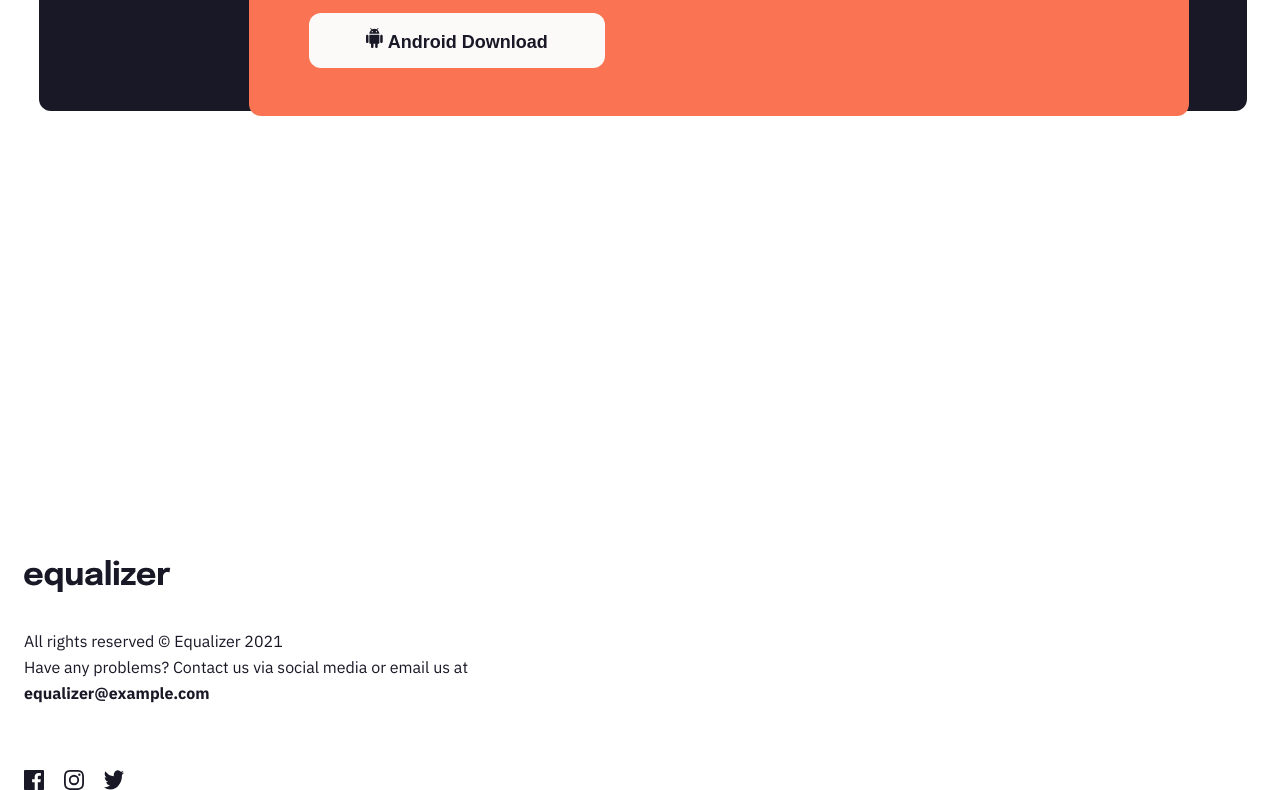
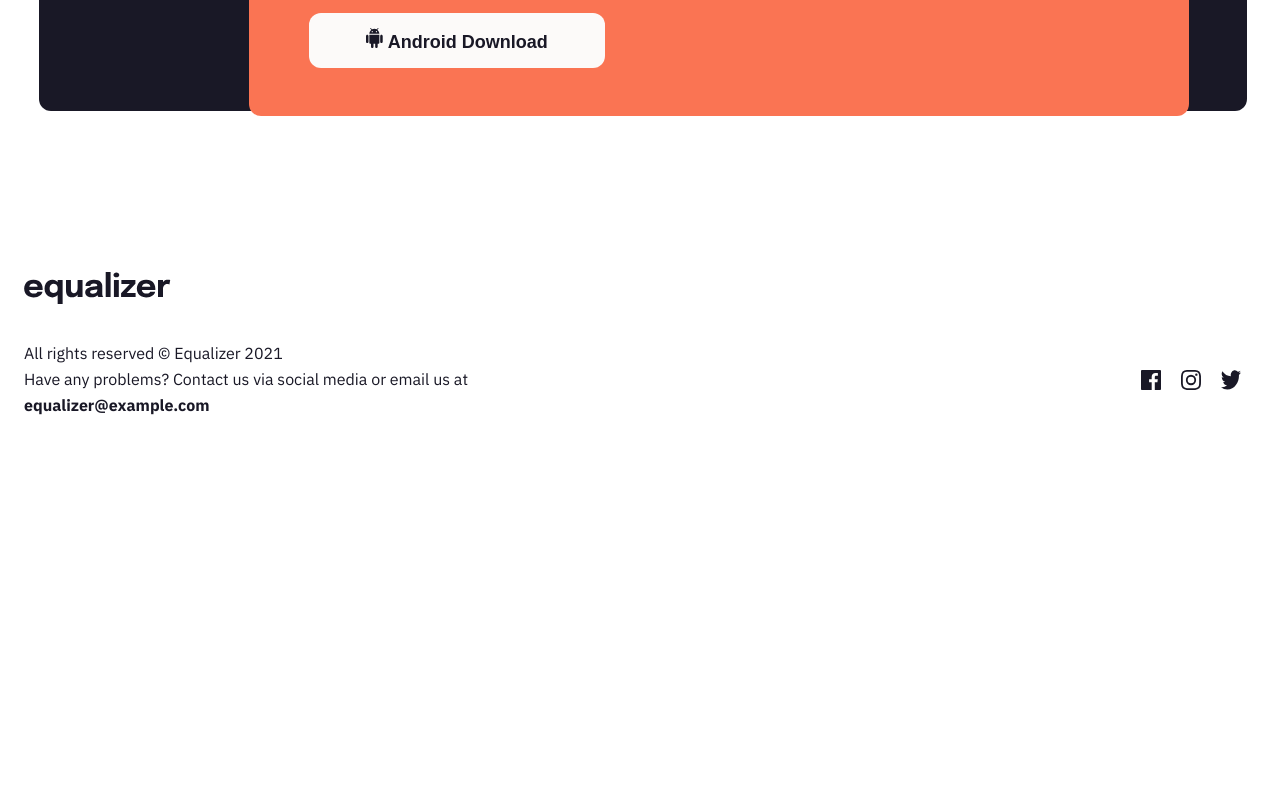
Before and after one commit to awesomeCoding999/frontend-mentor-Equalizer-page, a plain HTML site: page index.html in a window 1280 px wide. Shown: the part 1120-1910 px from the top of the page. After the commit the page ends 1602 px from the top, so only its background shows below. Drawn offline with Linux system fonts and the light colour scheme.

Commit message:
feat: adding footer styles for tablet

```diff
--- a/styles.css
+++ b/styles.css
@@ -173,4 +173,24 @@ footer {
     left: 210px;
     padding: 0 3.75rem;
   }
+
+  footer {
+    margin-top: 10rem;
+  }
+
+  .social-text-and-icons-container {
+    display: flex;
+    justify-content: space-between;
+    align-items: center;
+  }
+
+  .social-icons-container {
+    margin-top: -1.875rem;
+    margin-right: 0.938rem;
+  }
+
+  .social-icon {
+    width: 20px;
+    height: 20px;
+  }
 }
```
